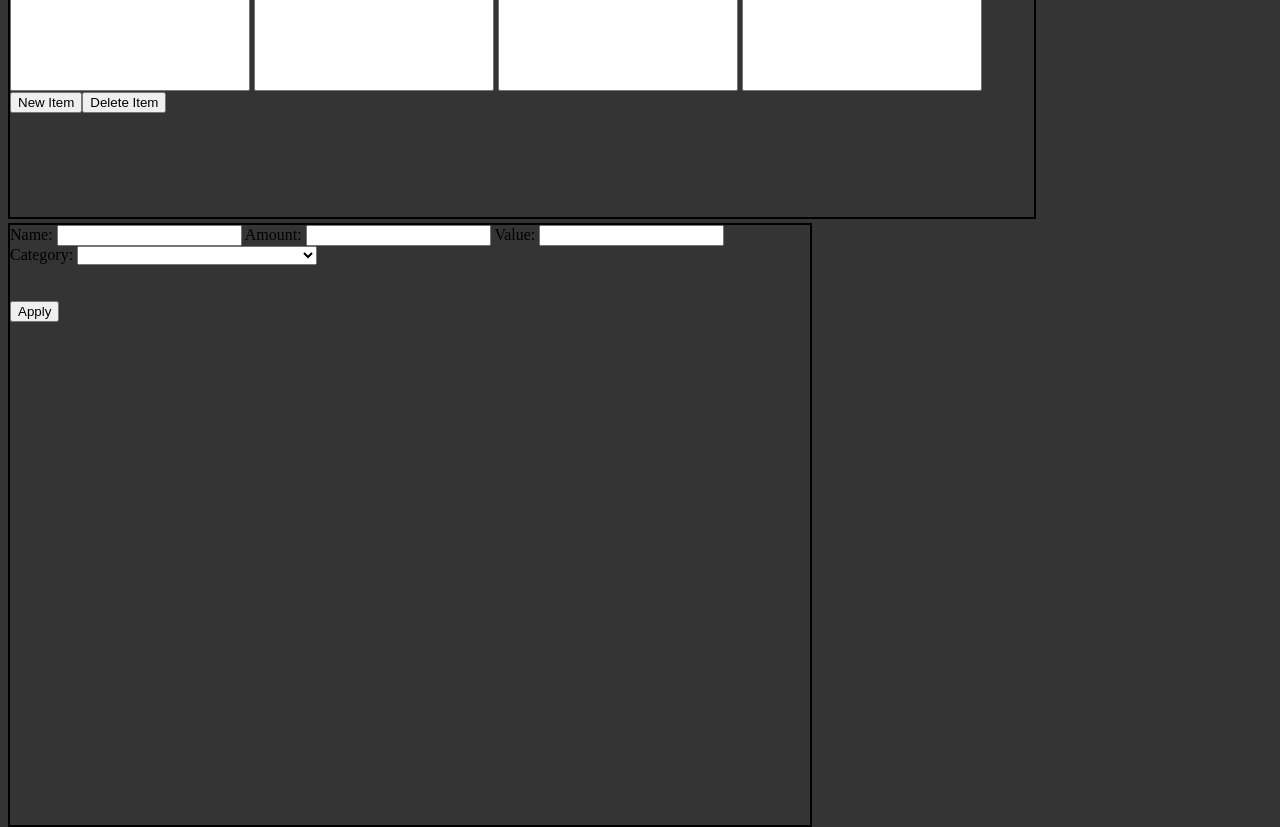
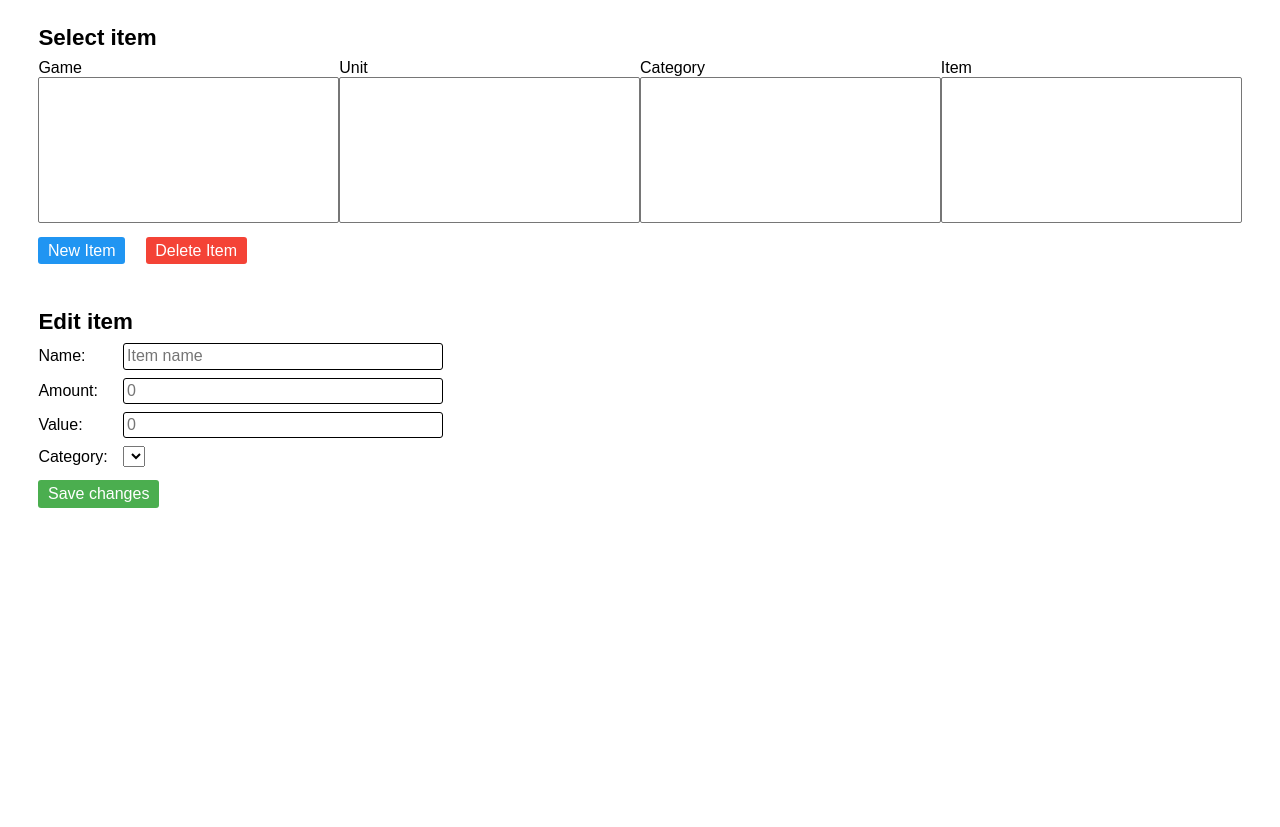
Before and after one commit to Furyspark/party-lewt, a website: page index.html in a window 1280 px wide. Shown: the part 49-876 px from the top of the page. After the commit the page ends 800 px from the top, so only its background shows below. Drawn offline with nearby package versions, Linux system fonts and the light colour scheme; no server answers.

Commit message:
Added some fancier styling to the app

```diff
--- a/index.html
+++ b/index.html
@@ -1,57 +1,73 @@
 <!doctype html>
 <html>
 	<head>
+    <meta name="viewport" content="width=device-width, initial-scale=1">
 		<title>Party Lewt</title>
-		<style type="text/css">
-		body {
-			background-color: #343434;
-		}
+    <link rel="stylesheet" href="/static/css/style.css">
+	</head>
 
-		div {
-			border: 2px solid black;
-		}
+	<body>
+    <header>
+      <h1>Party Lewt</h1>
+    </header>
 
-		#container_selection {
-			position: absolute;
-			top: 8px;
-			left: 8px;
-			width: 1024px;
-			height: 256px;
-		}
+    <div id="container">
+      <section id="item-selector">
+        <h2>Select item</h2>
 
-		#container_item {
-			position: absolute;
-			top: 272px;
-			left: 8px;
-			width: 800px;
-			height: 600px;
-		}
+        <form>
+          <div class="form-input-wrapper">
+            <label for="games">Game</label>
+            <select id="games" size="8" onclick="selectGame();"></select>
+          </div>
 
-		select {
-			width: 240px;
-		}
-		</style>
-	</head>
-	<body>
-		<div id="container_selection">
-			<select id="games" size="8" onclick="selectGame();">
-			</select>
-			<select id="units" size="8" onclick="selectUnit();">
-			</select>
-			<select id="categories" size="8" onclick="selectCategory();">
-			</select>
-			<select id="items" size="8" multiple="multiple" onclick="selectItem();">
-			</select>
-			<button id="new_item" onclick="newItem();">New Item</button><button id="delete_item" onclick="deleteItem();">Delete Item</button>
-		</div>
-		<div id="container_item">
-			Name: <input id="item_name" />
-			Amount: <input id="item_amount" />
-			Value: <input id="item_value" /><br />
-			Category: <select id="item_category">
-			</select><br /><br /><br />
-			<button onclick="applyItem();">Apply</button>
-		</div>
+          <div class="form-input-wrapper">
+            <label for="units">Unit</label>
+            <select id="units" size="8" onclick="selectUnit();"></select>
+          </div>
+
+          <div class="form-input-wrapper">
+            <label for="categories">Category</label>
+            <select id="categories" size="8" onclick="selectCategory();"></select>
+          </div>
+
+          <div class="form-input-wrapper">
+            <label for="items">Item</label>
+            <select id="items" size="8" multiple="multiple" onclick="selectItem();"></select>
+          </div>
+        </form>
+
+        <button onclick="newItem();">New Item</button>
+        <button class="negative" onclick="deleteItem();">Delete Item</button>
+      </section>
+
+      <section id="item-editor">
+        <h2>Edit item</h2>
+
+        <div class="form-input-wrapper">
+          <label for="item_name">Name:</label>
+          <input type="text" id="item_name" name="item_name" placeholder="Item name">
+        </div>
+
+        <div class="form-input-wrapper">
+          <label for="item_amount">Amount:</label>
+          <input type="text" id="item_amount" name="item_amount" placeholder="0">
+        </div>
+
+        <div class="form-input-wrapper">
+          <label for="item_value">Value:</label>
+          <input type="text" id="item_value" name="item_value" placeholder="0">
+        </div>
+
+        <div class="form-input-wrapper">
+          <label for="item_category">Category:</label>
+          <select type="text" id="item_category" name="item_category"></select>
+        </div>
+
+        <button class="positive" onclick="applyItem();">Save changes</button>
+      </section>
+    </div>
+
 		<script src="/socket.io/socket.io.js"></script>
 		<script>
 			var socket = io();
@@ -198,9 +214,9 @@
 			};
 
 			var clearItem = function() {
-				document.getElementById("item_name").value = "<Name>";
-				document.getElementById("item_amount").value = "<Amount>";
-				document.getElementById("item_value").value = "<Value>";
+				document.getElementById("item_name").value = "";
+				document.getElementById("item_amount").value = "";
+				document.getElementById("item_value").value = "";
 				// Fill categories
 				var elem = document.getElementById("item_category");
 				while(elem.firstChild) {
--- /dev/null
+++ b/static/css/style.css
@@ -0,0 +1,129 @@
+* {
+  box-sizing: border-box;
+  font-family: sans-serif;
+  font-size: 16px;
+  margin: 0;
+  padding: 0;
+}
+
+body {
+  background-color: #fff;
+}
+
+section {
+  margin: 2em 0;
+}
+
+h1 {
+  font-size: 1.4em;
+}
+
+h2 {
+  font-size: 1.4em;
+}
+
+button {
+  background-color: #2095f2;
+  border: none;
+  border-radius: 3px;
+  color: #fff;
+  cursor: pointer;
+  font-weight: 200;
+  margin: .8em 0;
+  padding: .3em .6em;
+  transition: background-color .5s;
+}
+
+button:hover {
+  background-color: #53c8ff;
+}
+
+button + button {
+  margin-left: 1em;
+}
+
+button.positive {
+  background-color: #4bae4f;
+}
+
+button.positive:hover {
+  background-color: #7ee182;
+}
+
+button.negative {
+  background-color: #f44336;
+}
+
+button.negative:hover {
+  background-color: #ff7669;
+}
+
+/* Common form items */
+
+.form-input-wrapper {
+  display: block;
+  margin-top: .5em;
+}
+
+label {
+  display: inline-block;
+  width: 5em;
+}
+
+input[type='text'] {
+  border-radius: 3px;
+  border: 1px solid #000;
+  padding: .2em;
+}
+
+select {
+}
+
+/* Content wrapper */
+
+#container {
+  margin: 0 auto;
+  width: 94%;
+}
+
+/* Site header */
+
+body > header {
+  background-color: #343434;
+  color: #fefefe;
+  margin-bottom: 2em;
+  padding: .5em 3%;
+  width: 100%;
+}
+
+/* Item selection area */
+
+#item-selector .form-input-wrapper {
+  width: 100%;
+}
+
+#item-selector form {
+  overflow: auto;
+}
+
+#item-selector select {
+  width: 100%;
+}
+
+#item-selector select + #item-selector select {
+  margin-top: 1em;
+}
+
+@media all and (min-width: 800px) {
+  #item-selector .form-input-wrapper {
+    float: left;
+    width: 25%;
+  }
+}
+
+/* Item edit area */
+
+#item-editor input {
+  max-width: 70%;
+  width: 20em;
+}
```
